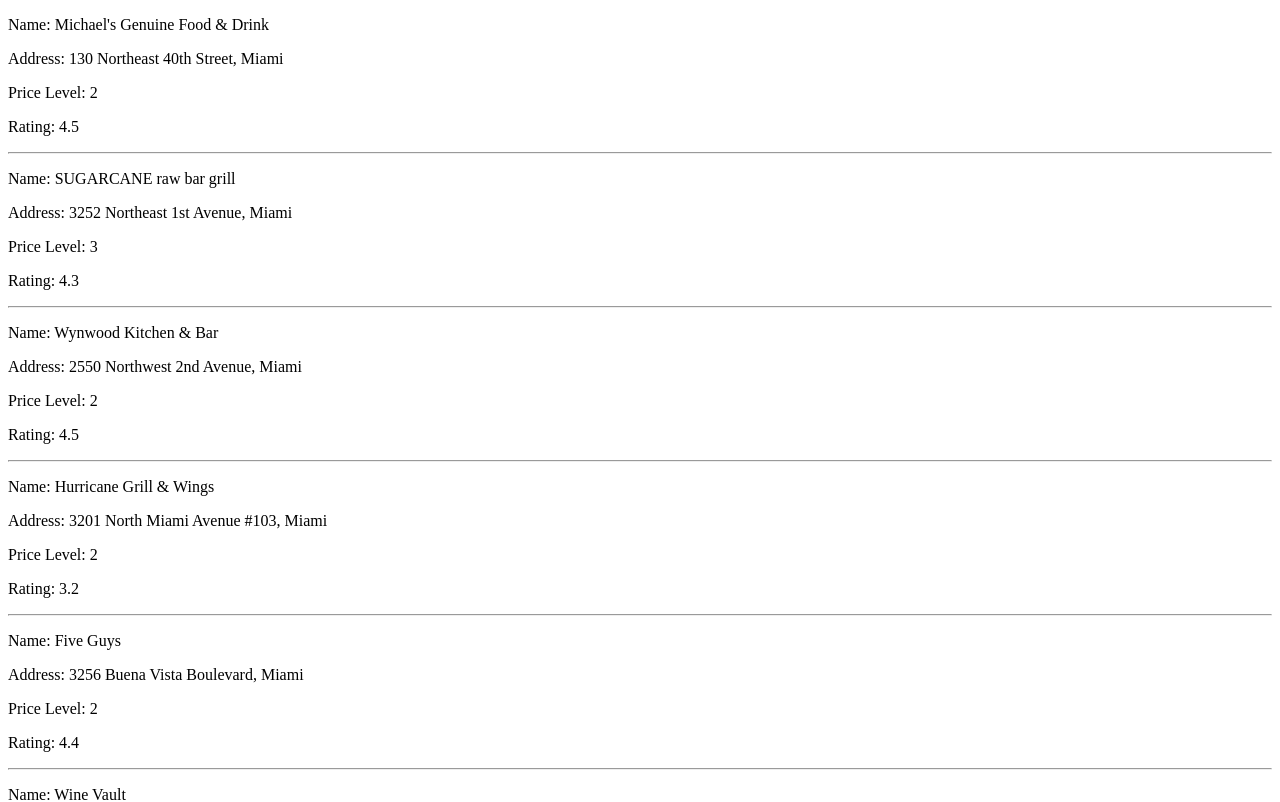
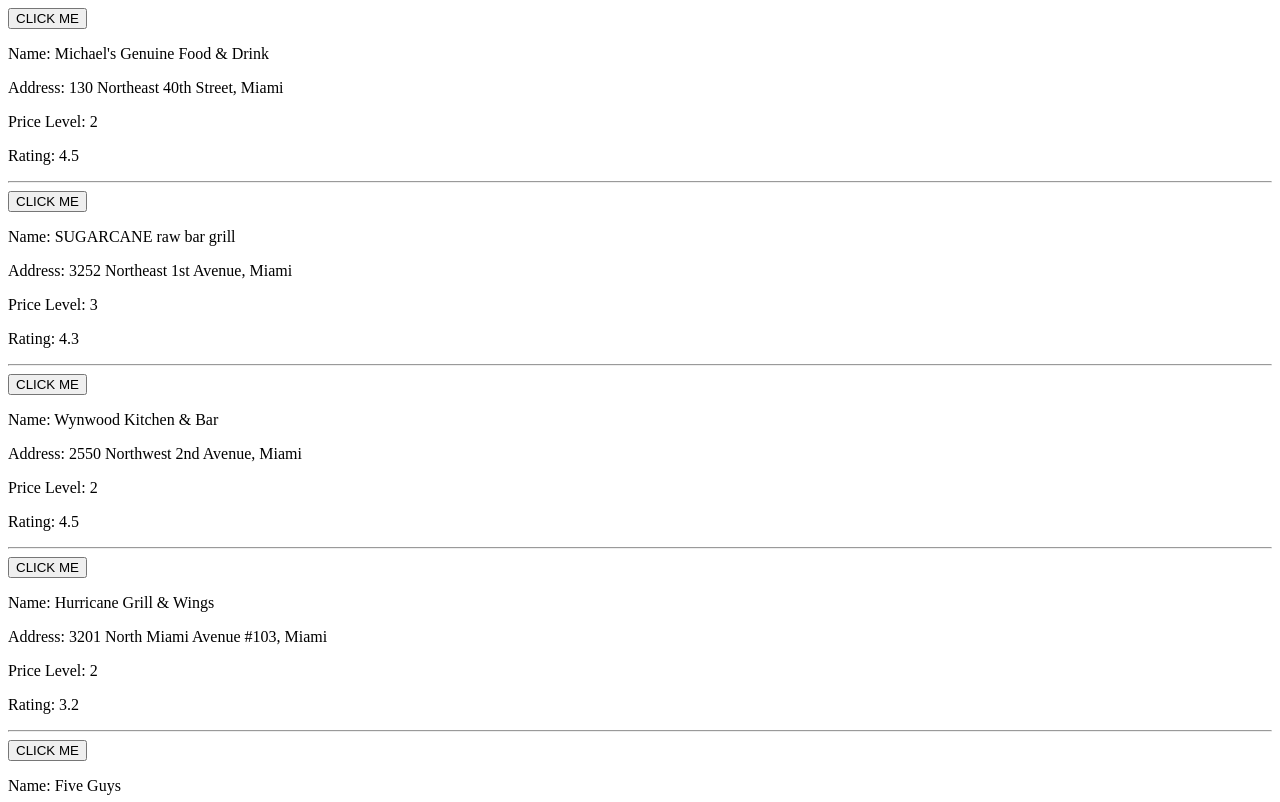
Before and after one commit to czhu6515/AllEat, a React (Create React App) app in the folder all-eat/: page / in a window 1280 px wide. Shown: the top 802 px of the page. Built offline with nearby package versions, Linux system fonts and the light colour scheme.

Commit message:
added click functionality of button

```diff
--- a/all-eat/src/components/App.js
+++ b/all-eat/src/components/App.js
@@ -11,21 +11,34 @@
       restaurants: [],
       currentRestaurant: {}
     };
+
+    this.handleClick = this.handleClick.bind(this)
   }
 
   async componentDidMount() {
     //TODO Change to axios GET request
     this.setState({
       restaurants: data,
-      currentRestaurant: data[0]
+      currentRestaurant: data[5]
+    });
+  }
+
+  handleClick() {
+    console.log('hello')
+    this.setState({
+      currentRestaurant: data[2]
     });
   }
 
   render() {
     return (
       <div id="main">
-        <RestaurantListComponent restaurantsProp={this.state.restaurants} />
-        <CurrentRestaurantComponent restaurantProp={this.state.currentRestaurant} />
+        <RestaurantListComponent
+          restaurantsProp={this.state.restaurants}
+          onClick={this.handleClick}
+        />
+        <CurrentRestaurantComponent
+          restaurantProp={this.state.currentRestaurant} />
       </div>
     );
   }
--- a/all-eat/src/components/CurrentRestaurantComponent.js
+++ b/all-eat/src/components/CurrentRestaurantComponent.js
@@ -2,27 +2,20 @@
 //the user selected restaurant
 
 import React, { Component } from "react";
-import axios from "axios";
+const api = require('../api')
 
 class CurrentRestaurantComponent extends Component {
-  // async getPhoto() {
-  //   await axios.get(
-  //     `https://maps.googleapis.com/maps/api/place/photo?maxwidth=400&photoreference=${
-  //       this.props.restaurant.photos.photo_reference
-  //     }&key=AIzaSyADV91zCNOJP51CkmFbYAekjklYesdQxvY`
-  //   );
-  // }
 
   render() {
     return (
-      <div className="current-rest">
+      <div className="current-rest" >
         <h1>This is the Current Restaurant</h1>
         <p>Name: {this.props.restaurantProp.name}</p>
         <p>
-          {console.log(this.props.restaurantProp.photos)}
-          {/* Photo: <img src={this.getPhoto()} /> */}
+          Photo: <img src={`https://maps.googleapis.com/maps/api/place/photo?maxwidth=400&photoreference=${this.props.restaurantProp.photos ? this.props.restaurantProp.photos[0].photo_reference : null}&key=AIzaSyADV91zCNOJP51CkmFbYAekjklYesdQxvY`} />
         </p>
       </div>
+
     );
   }
 }
--- a/all-eat/src/components/RestarauntComponent.js
+++ b/all-eat/src/components/RestarauntComponent.js
@@ -1,9 +1,22 @@
 import React, { Component } from "react";
 
 class RestarantComponent extends Component {
+  // constructor(props) {
+  //   super(props)
+  //   this.props.handleClick = this.props.handleClick.bind(this)
+  // }
+  // userSelection() {
+  //   this.props.handleClick()
+  // }
+
+    sayHello = () => {
+      this.props.onClick()
+    }
+
   render() {
     return (
       <div className="restaurant">
+        <button onClick={this.sayHello}>CLICK ME</button>
         <p className="rest-name">Name: {this.props.restaurantProp.name}</p>
         <p className="rest-address">
           Address: {this.props.restaurantProp.vicinity}
--- a/all-eat/src/components/RestaurantListComponent.js
+++ b/all-eat/src/components/RestaurantListComponent.js
@@ -4,11 +4,18 @@
 import Restaurant from "./RestarauntComponent";
 
 class RestaurantListComponent extends Component {
+
+  sayHello = () => {
+    this.props.onClick()
+  }
+
   render() {
+    const {restaurantsProp, onClick} = this.props
     return (
       <div>
-        {this.props.restaurantsProp.map(function(e, i) {
-          return <Restaurant restaurantProp={e} key={`restInd${i}`} />;
+        {restaurantsProp.map(function(e, i) {
+          return <Restaurant
+            restaurantProp={e} key={`restInd${i}`} onClick={onClick} />;
         })}
       </div>
     );
```
Also changed, not shown: all-eat/src/components/RestaurantList.js (deleted, +0 -16 lines).
